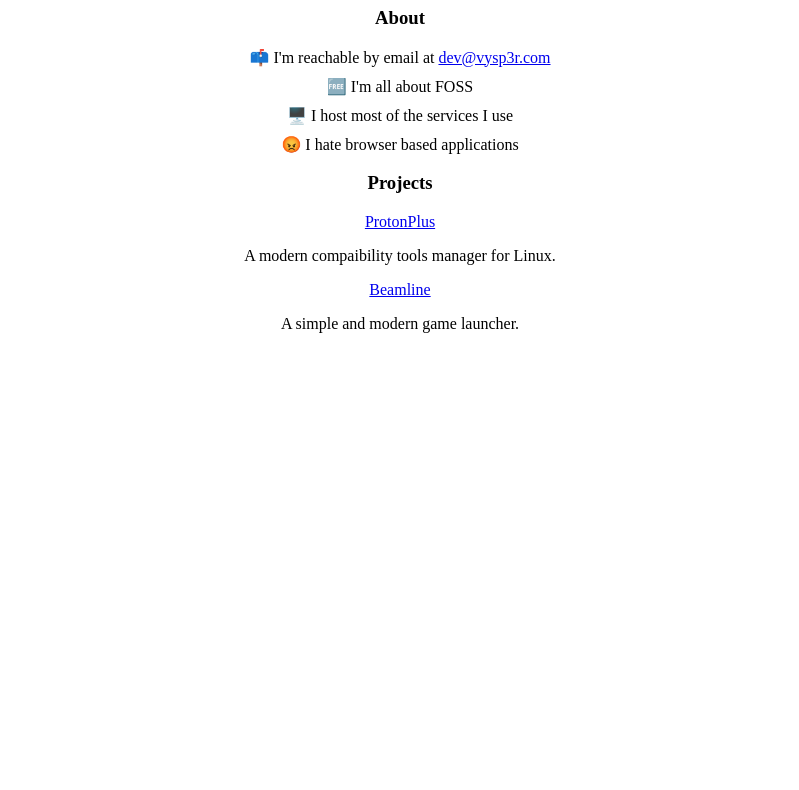
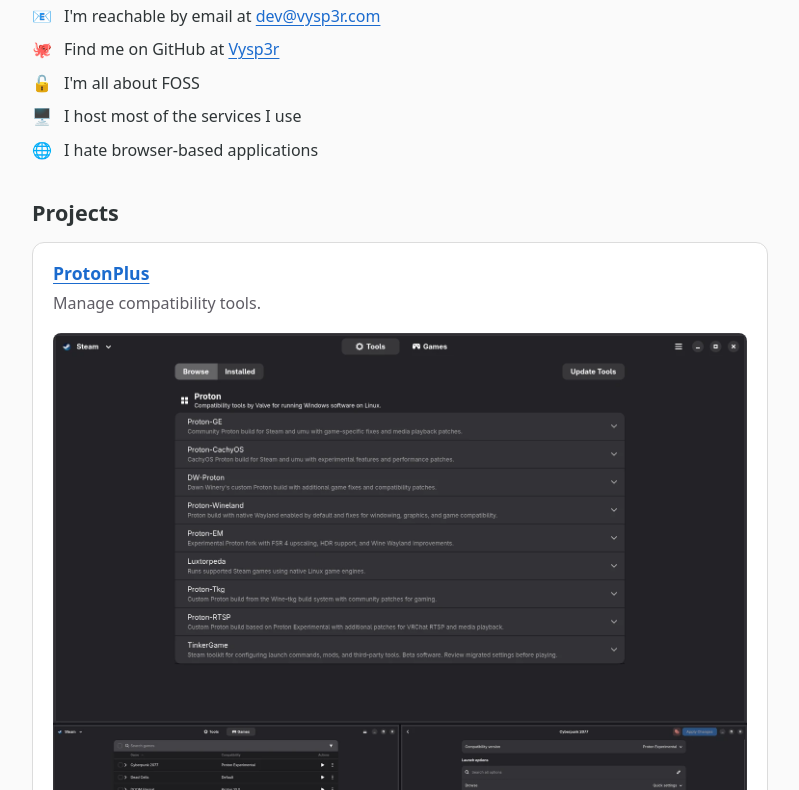
Before and after one commit to Vysp3r/Vysp3r, a plain HTML site: page index.html in a window 1280 px wide. Shown: the part 262-1052 px from the top of the page, without its empty margins (240-1039 px from the left). Before the commit the page ends 800 px from the top, so only its background shows below. Drawn offline with Linux system fonts and the light colour scheme.

Commit message:
Refresh personal website and ProtonPlus showcase

```diff
--- a/index.html
+++ b/index.html
@@ -1,51 +1,65 @@
 <!DOCTYPE html>
-<html>
+<html lang="en">
 
 <head>
-    <meta charset="utf-8" />
-    <meta name="viewport" content="width=device-width, initial-scale=1, shrink-to-fit=no" />
-    <link rel="icon" href="favicon.png" />
-    <link rel="apple-touch-icon" type="image/svg" href="favicon.png" />
+    <meta charset="utf-8">
+    <meta name="viewport" content="width=device-width, initial-scale=1">
+    <title>Vysp3r</title>
+    <meta name="description" content="About Vysp3r, a FOSS enthusiast and the developer of ProtonPlus.">
+    <meta name="color-scheme" content="light dark">
+    <link rel="canonical" href="https://vysp3r.com/">
+    <link rel="icon" type="image/svg+xml" sizes="any" href="favicon.svg">
+    <link rel="apple-touch-icon" sizes="192x192" href="favicon.png">
     <link rel="stylesheet" href="style.css">
-    <title>Vysp3r</title>
 </head>
 
-<header></header>
+<body>
+    <main>
+        <header class="site-header">
+            <img src="favicon.svg" alt="" width="64" height="64">
+            <h1>Vysp3r</h1>
+        </header>
 
-<body>
-    <div class="content">
-        <h1>Vysp3r</h1>
+        <section aria-labelledby="about-heading">
+            <h2 id="about-heading">About</h2>
 
-        <div>
-            <h3>About</h3>
+            <ul class="about-list" role="list">
+                <li>
+                    <span aria-hidden="true">📧</span>
+                    <span>I'm reachable by email at <a href="mailto:dev@vysp3r.com">dev@vysp3r.com</a></span>
+                </li>
+                <li>
+                    <span aria-hidden="true">🐙</span>
+                    <span>Find me on GitHub at <a href="https://github.com/Vysp3r">Vysp3r</a></span>
+                </li>
+                <li>
+                    <span aria-hidden="true">🔓</span>
+                    <span>I'm all about FOSS</span>
+                </li>
+                <li>
+                    <span aria-hidden="true">🖥️</span>
+                    <span>I host most of the services I use</span>
+                </li>
+                <li>
+                    <span aria-hidden="true">🌐</span>
+                    <span>I hate browser-based applications</span>
+                </li>
+            </ul>
+        </section>
 
-            <ul style="list-style-type: none; padding-left: 0px;">
-                <li>
-                    📫 I'm reachable by email at
-                    <a href="mailto:dev@vysp3r.com">dev@vysp3r.com</a>
+        <section aria-labelledby="projects-heading">
+            <h2 id="projects-heading">Projects</h2>
+
+            <ul class="project-list" role="list">
+                <li class="project">
+                    <h3><a href="https://protonplus.vysp3r.com/">ProtonPlus</a></h3>
+                    <p>Manage compatibility tools.</p>
+                    <img src="protonplus-preview.webp"
+                        alt="ProtonPlus Tools view above the Steam Games view and Launch Options Editor"
+                        width="1440" height="1219">
                 </li>
-                <li>🆓 I'm all about FOSS</li>
-                <li>🖥️ I host most of the services I use</li>
-                <li>😡 I hate browser based applications</li>
             </ul>
-        </div>
-
-        <div>
-            <h3>Projects</h3>
-
-            <div>
-                <a href="https://protonplus.vysp3r.com/">ProtonPlus</a>
-                <p>A modern compaibility tools manager for Linux.</p>
-            </div>
-
-            <div>
-                <a href="https://github.com/Vysp3r/Beamline">Beamline</a>
-                <p>A simple and modern game launcher.</p>
-            </div>
-        </div>
-    </div>
+        </section>
+    </main>
 </body>
-
-<footer></footer>
-
 </html>
--- a/style.css
+++ b/style.css
@@ -1,23 +1,128 @@
-html,
-body,
-main {
-    display: flex;
-    flex-direction: column;
-    height: 100%;
+:root {
+    color-scheme: light dark;
+    font-family: system-ui, sans-serif;
+    line-height: 1.6;
+    background: var(--page-bg);
+    color: var(--text);
+
+    --page-bg: #fafafa;
+    --text: #2e3436;
+    --card: #fff;
+    --border: #dcdcdc;
+    --muted: #5e5c64;
+    --link: #1b6bce;
 }
 
-header {
-    margin-bottom: auto;
+@media (prefers-color-scheme: dark) {
+    :root {
+        --page-bg: #1d1d20;
+        --text: #f6f5f4;
+        --card: #242429;
+        --border: #45414c;
+        --muted: #c0bfbc;
+        --link: #99c1f1;
+    }
 }
 
-footer {
-    margin-top: auto;
+body {
+    margin: 0;
 }
 
-.content {
-    text-align: center;
+main {
+    box-sizing: border-box;
+    max-inline-size: 50rem;
+    margin-inline: auto;
+    padding: clamp(2rem, 8vw, 6rem) clamp(1rem, 5vw, 2rem);
+}
 
-    li:not(:last-child) {
-        margin-bottom: 10px;
-    }
+.site-header {
+    display: flex;
+    align-items: center;
+    gap: 1rem;
+    padding-block-end: 1.5rem;
+    border-block-end: 1px solid var(--border);
 }
+
+.site-header img {
+    flex: none;
+}
+
+h1,
+h2,
+h3,
+p {
+    margin: 0;
+}
+
+h1 {
+    font-size: clamp(2rem, 7vw, 3.75rem);
+    line-height: 1.1;
+    letter-spacing: -0.045em;
+}
+
+h2 {
+    margin-block-end: 0.75rem;
+    font-size: 1.35rem;
+}
+
+section {
+    margin-block-start: 2rem;
+}
+
+a {
+    color: var(--link);
+    text-underline-offset: 0.18em;
+    overflow-wrap: anywhere;
+}
+
+a:hover {
+    text-decoration-thickness: 0.15em;
+}
+
+a:focus-visible {
+    outline: 2px solid currentColor;
+    outline-offset: 3px;
+    border-radius: 2px;
+}
+
+.about-list,
+.project-list {
+    margin: 0;
+    padding: 0;
+    list-style: none;
+}
+
+.about-list {
+    display: grid;
+    gap: 0.5rem;
+}
+
+.about-list li {
+    display: grid;
+    grid-template-columns: 1.5rem minmax(0, 1fr);
+    gap: 0.5rem;
+}
+
+.project {
+    padding: 1rem 1.25rem;
+    border: 1px solid var(--border);
+    border-radius: 0.75rem;
+    background: var(--card);
+}
+
+.project h3 {
+    margin-block-end: 0.25rem;
+    font-size: 1.1rem;
+}
+
+.project p {
+    color: var(--muted);
+}
+
+.project img {
+    display: block;
+    inline-size: 100%;
+    block-size: auto;
+    margin-block-start: 1rem;
+    border-radius: 0.5rem;
+}
```
Also changed, not shown: favicon.png, favicon.svg (added), protonplus-preview.webp (added).
